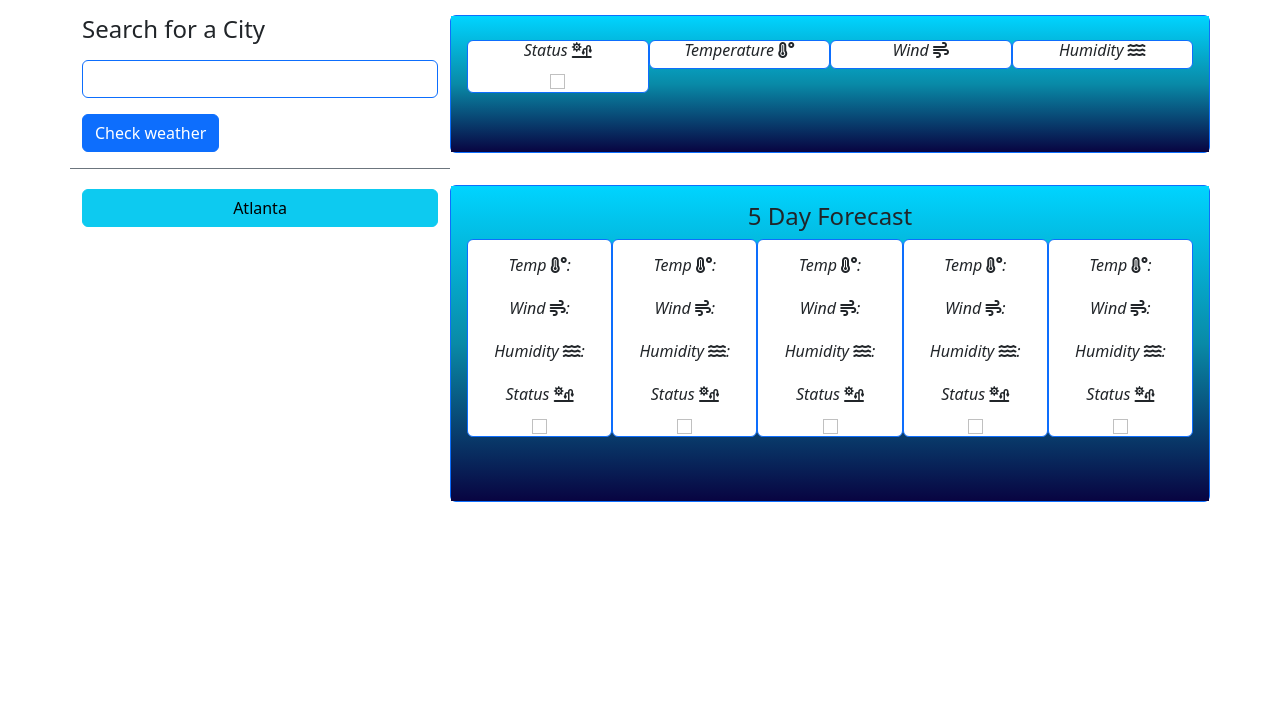
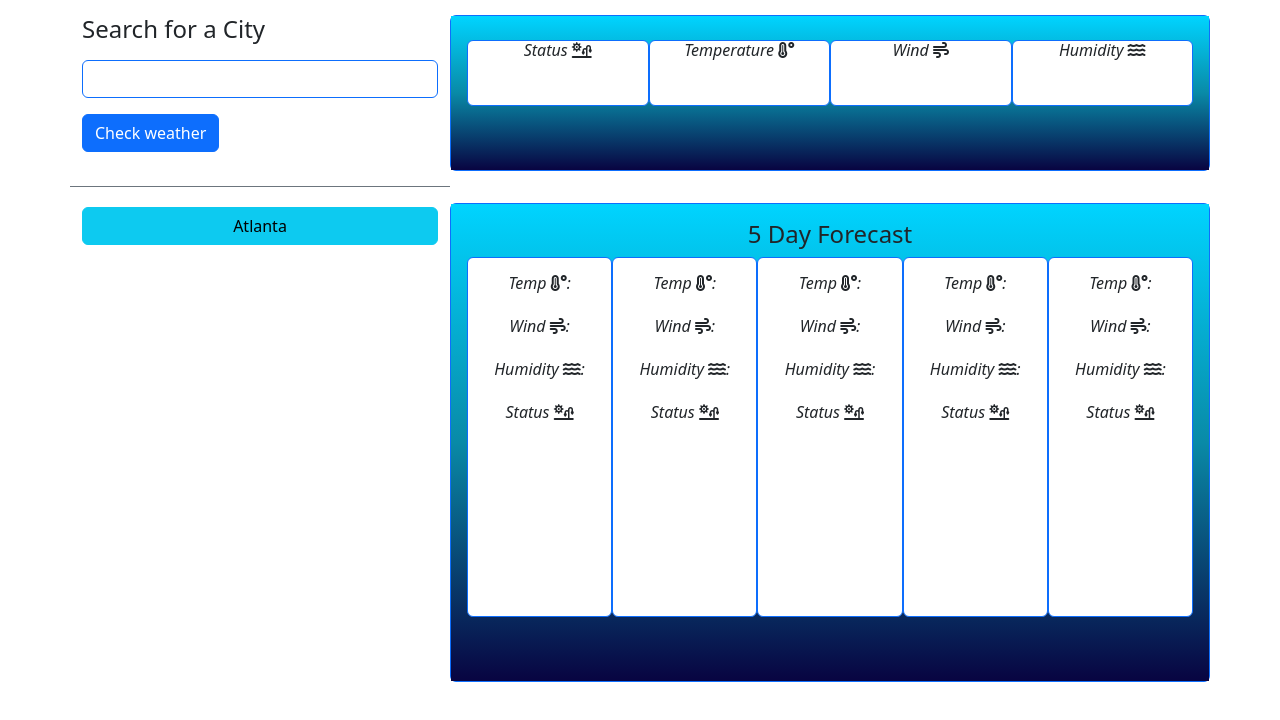
Before and after one commit to teddysm/WeatherDashboard, a plain HTML site: page index.html in a window 1280 px wide. Shown: the part 56-776 px from the top of the page. Drawn offline with nearby package versions, Linux system fonts and the light colour scheme; no server answers.

Commit message:
adding icons

```diff
--- a/assets/css/style.css
+++ b/assets/css/style.css
@@ -7,3 +7,11 @@
   background: rgb(0,212,255);
   background: linear-gradient(180deg, rgba(0,212,255,1) 0%, rgba(9,138,167,1) 50%, rgba(8,4,65,1) 100%);
 }
+
+.card-height {
+  height: 66px !important;
+}
+
+.card-height-2 {
+  height: 360px !important;
+}
--- a/assets/js/script.js
+++ b/assets/js/script.js
@@ -21,16 +21,16 @@ async function getApi(event) {
   if ($("#search-box").val() || city !== ""){
     $("#search-box").val() !== "" ? city = $("#search-box").val().trim() : city;
     createHistoryBtn(city);
-    var requestUrl = 'https://api.openweathermap.org/data/2.5/forecast?q=' + city + '&appid=' + APIKey + '&units=imperial';
-    var response = await fetch(requestUrl);
-    var data = await response.json();
-    var icon = data.list[0].weather[0].icon;
-    var iconURL = "https://openweathermap.org/img/wn/" + icon +".png";
+    let requestUrl = 'https://api.openweathermap.org/data/2.5/forecast?q=' + city + '&appid=' + APIKey + '&units=imperial';
+    let response = await fetch(requestUrl);
+    let data = await response.json();
+    let icon = data.list[0].weather[0].icon;
+    let iconURL = "https://openweathermap.org/img/wn/" + icon +".png";
+    let iconElement = $('img').attr('id', "#url-icon").attr('src', iconURL).attr('width', '45').attr('height', '45');
 
     // TODO: ICON
     $("#current-city").text(data.city.name + " " + today);
-    $('#status').text(data.list[0].weather[0].description);
-    $('#url-icon').attr("src", iconURL);
+    $('#status').text(data.list[0].weather[0].description).append(iconElement);
     $("#temp").text(data.list[0].main.temp + " °F");
     $("#wind").text(data.list[0].wind.speed + " MPH");
     $("#humid").text(data.list[0].main.humidity + " %");
@@ -64,14 +64,16 @@ $(".history-btn-container").on("click", function(event){
 
 
 function handleFiveDay(input){
-  // TODO: Work on tomorrow
-  // let tomorrow = dayjs().add(1, 'day').format('MMM DD, YYYY');
   for(let i = 6; i < input.length; i+=8){
+    let icon = input[i].weather[0].icon;
+    let iconURL = "https://openweathermap.org/img/wn/" + icon +".png";
+    let iconElement = $('img').attr('id', `#url-icon-${i}`).attr('src', iconURL).attr('width', '45').attr('height', '45');
     $(`#five-date-${i}`).text(dayjs(input[i].dt_txt.split(" ")[0]).format("MMM-DD-YYYY"));
     $(`#five-day-temp-${i}`).text(`${input[i].main.temp} °F`);
     $(`#five-day-wind-${i}`).text(`${input[i].wind.speed} MPH`);
     $(`#five-day-humid-${i}`).text(`${input[i].main.humidity} %`);
     $(`#status-${i}`).text(`${input[i].weather[0].description}`);
+    $(`#status-${i}`).append(iconElement);
   }
 }
 
--- a/index.html
+++ b/index.html
@@ -35,21 +35,21 @@
           <button type="submit" class="btn btn-primary mb-3">Check weather</button>
         </form>
         <div class="card border-primary mb-3 col-8 bg-info container text-center">
-          <div class="card-body row align-items-start" style="height: 80px">
+          <div class="card-body row align-items-start">
             <h4 class="card-title" id="current-city"></h4>
-            <div class="card border-primary mb-5 bg-white col">
+            <div class="card card-height  border-primary mb-5 bg-white col">
               <h6 class="fst-italic">Status <i class="fa-solid fa-sun-plant-wilt"></i></h6>
-              <span id="status" class="card-text"><img id="url-icon" width="15" height="15"></span>
+              <span id="status" class="card-text"></span>
             </div>
-            <div class="card border-primary mb-5 bg-white col">
+            <div class="card card-height  border-primary mb-5 bg-white col">
               <h6 class="fst-italic">Temperature <i class="fa-solid fa-temperature-high"></i></h6>
               <p class="card-text" id="temp"></p>
             </div>
-            <div class="card border-primary mb-5 bg-white col">
+            <div class="card card-height  border-primary mb-5 bg-white col">
               <h6 class="fst-italic">Wind <i class="fa-solid fa-wind"></i></h6>
               <p class="card-text" id="wind"></p>
             </div>
-            <div class="card border-primary mb-5 bg-white col">
+            <div class="card card-height border-primary mb-5 bg-white col">
               <h6 class="fst-italic">Humidity <i class="fa-solid fa-water"></i></h6>
               <p class="card-text" id="humid"></p>
             </div>
@@ -64,7 +64,7 @@
         <div class="card border-primary mb-3 col-8 bg-info container text-center">
           <div class="card-body row align-items-start">
             <h4 class="card-title">5 Day Forecast</h4>
-            <div class="card border-primary mb-5 bg-white col">
+            <div class="card card-height-2 border-primary mb-5 bg-white col">
               <p id="five-date-6"></p>
               <h6 class="fst-italic">Temp <i class="fa-solid fa-temperature-high"></i>:</h6>
               <p class="card-text" id="five-day-temp-6"></p>
@@ -73,9 +73,9 @@
               <h6 class="fst-italic">Humidity <i class="fa-solid fa-water"></i>:</h6>
               <p class="card-text" id="five-day-humid-6"></p>
               <h6 class="fst-italic">Status <i class="fa-solid fa-sun-plant-wilt"></i></h6>
-              <span id="status-6" class="card-text"><img id="url-icon" width="15" height="15"></span>
+              <span id="status-6" class="card-text"></span>
             </div>
-            <div class="card border-primary mb-5 bg-white col">
+            <div class="card card-height-2 border-primary mb-5 bg-white col">
               <p id="five-date-14"></p>
               <h6 class="fst-italic">Temp <i class="fa-solid fa-temperature-high"></i>:</h6>
               <p class="card-text" id="five-day-temp-14"></p>
@@ -84,9 +84,9 @@
               <h6 class="fst-italic">Humidity <i class="fa-solid fa-water"></i>:</h6>
               <p class="card-text" id="five-day-humid-14"></p>
               <h6 class="fst-italic">Status <i class="fa-solid fa-sun-plant-wilt"></i></h6>
-              <span id="status-14" class="card-text"><img id="url-icon" width="15" height="15"></span>
+              <span id="status-14" class="card-text"></span>
             </div>
-            <div class="card border-primary mb-5 bg-white col">
+            <div class="card card-height-2 border-primary mb-5 bg-white col">
               <p id="five-date-22"></p>
               <h6 class="fst-italic">Temp <i class="fa-solid fa-temperature-high"></i>:</h6>
               <p class="card-text" id="five-day-temp-22"></p>
@@ -95,9 +95,9 @@
               <h6 class="fst-italic">Humidity <i class="fa-solid fa-water"></i>:</h6>
               <p class="card-text" id="five-day-humid-22"></p>
               <h6 class="fst-italic">Status <i class="fa-solid fa-sun-plant-wilt"></i></h6>
-              <span id="status-22" class="card-text"><img id="url-icon" width="15" height="15"></span>
+              <span id="status-22" class="card-text"></span>
             </div>
-            <div class="card border-primary mb-5 bg-white col">
+            <div class="card card-height-2 border-primary mb-5 bg-white col">
               <p id="five-date-30"></p>
               <h6 class="fst-italic">Temp <i class="fa-solid fa-temperature-high"></i>:</h6>
               <p class="card-text" id="five-day-temp-30"></p>
@@ -106,9 +106,9 @@
               <h6 class="fst-italic">Humidity <i class="fa-solid fa-water"></i>:</h6>
               <p class="card-text" id="five-day-humid-30"></p>
               <h6 class="fst-italic">Status <i class="fa-solid fa-sun-plant-wilt"></i></h6>
-              <span id="status-30" class="card-text"><img id="url-icon" width="15" height="15"></span>
+              <span id="status-30" class="card-text"></span>
             </div>
-            <div class="card border-primary mb-5 bg-white col">
+            <div class="card card-height-2 border-primary mb-5 bg-white col">
               <p id="five-date-38"></p>
               <h6 class="fst-italic">Temp <i class="fa-solid fa-temperature-high"></i>:</h6>
               <p class="card-text" id="five-day-temp-38"></p>
@@ -117,7 +117,7 @@
               <h6 class="fst-italic">Humidity <i class="fa-solid fa-water"></i>:</h6>
               <p class="card-text" id="five-day-humid-38"></p>
               <h6 class="fst-italic">Status <i class="fa-solid fa-sun-plant-wilt"></i></h6>
-              <span id="status-38" class="card-text"><img id="url-icon" width="15" height="15"></span>
+              <span id="status-38" class="card-text"></span>
             </div>
           </div>
         </div>
```
